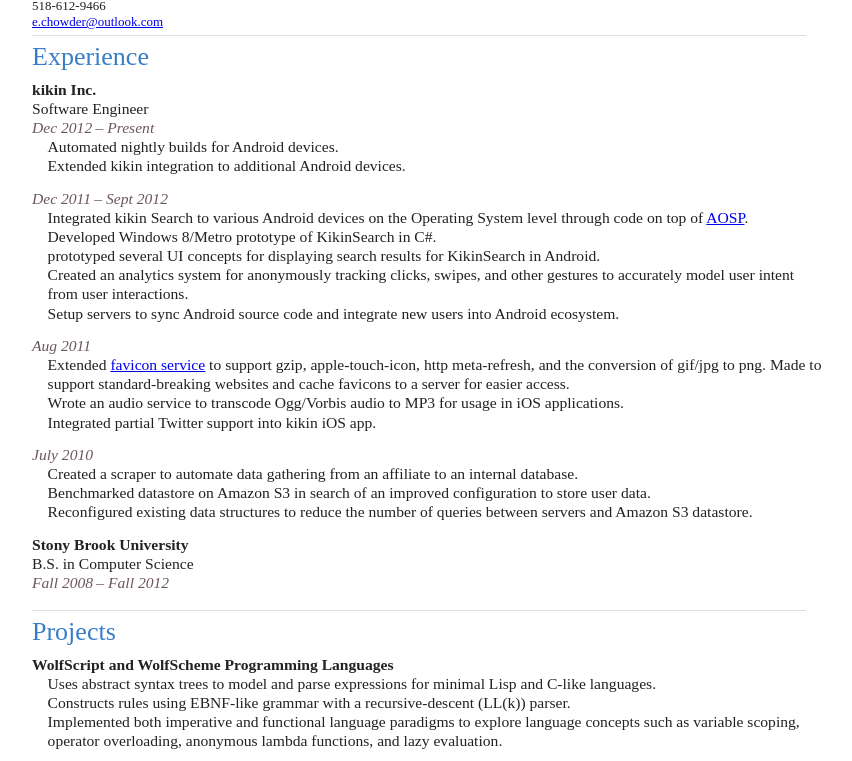
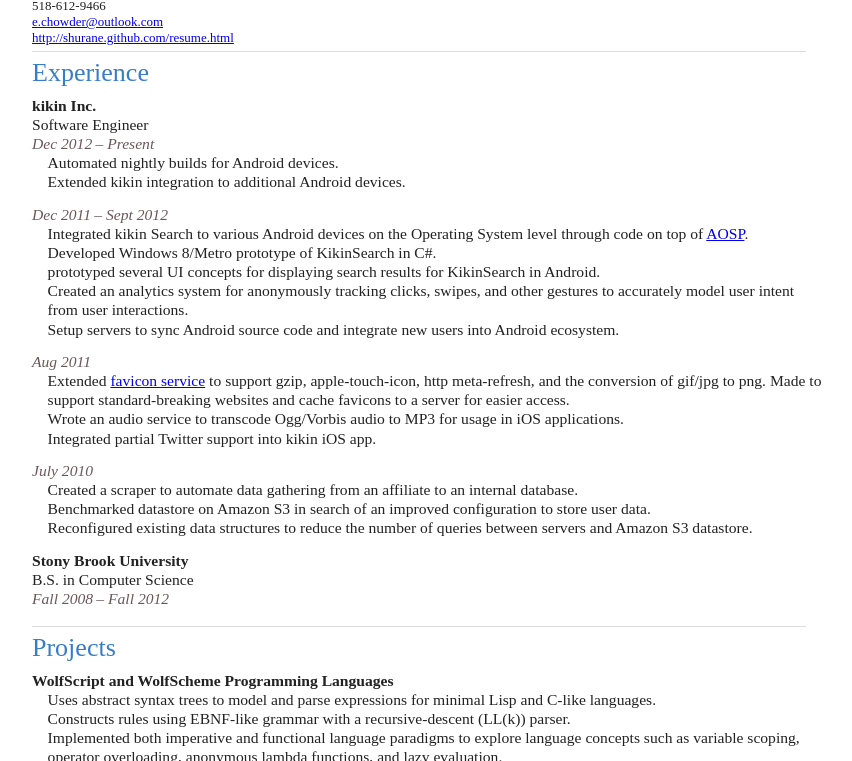
Before and after one commit to shurane/shurane.github.com, a plain HTML site: page resume.html in a window 1280 px wide. Shown: the part 83-844 px from the top of the page, without its empty margins (221-1073 px from the left). Drawn offline with nearby package versions, Linux system fonts and the light colour scheme; a web font is replaced by a local one.

Commit message:
Added hard link

```diff
--- a/resume.html
+++ b/resume.html
@@ -31,6 +31,7 @@
           <div id="contact-info">
             <div>518-612-9466</div>
             <div><a href="mailto:e.chowder@outlook.com?subject=feedback">e.chowder@outlook.com</a></div>
+            <div><a href="http://shurane.github.com/resume.html">http://shurane.github.com/resume.html</a></div>
           </div>
 
           <div class="divider"></div>
```
